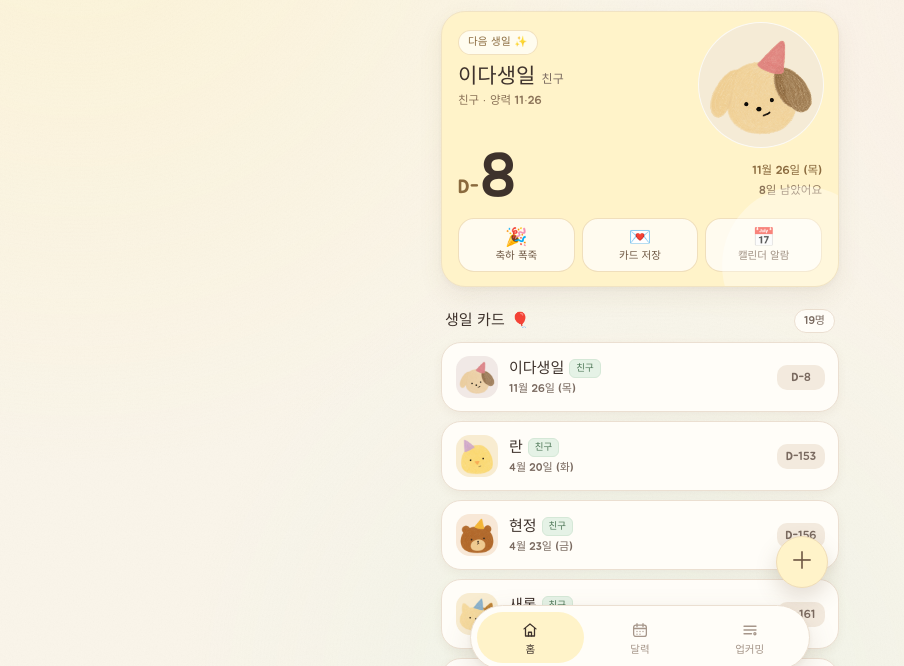
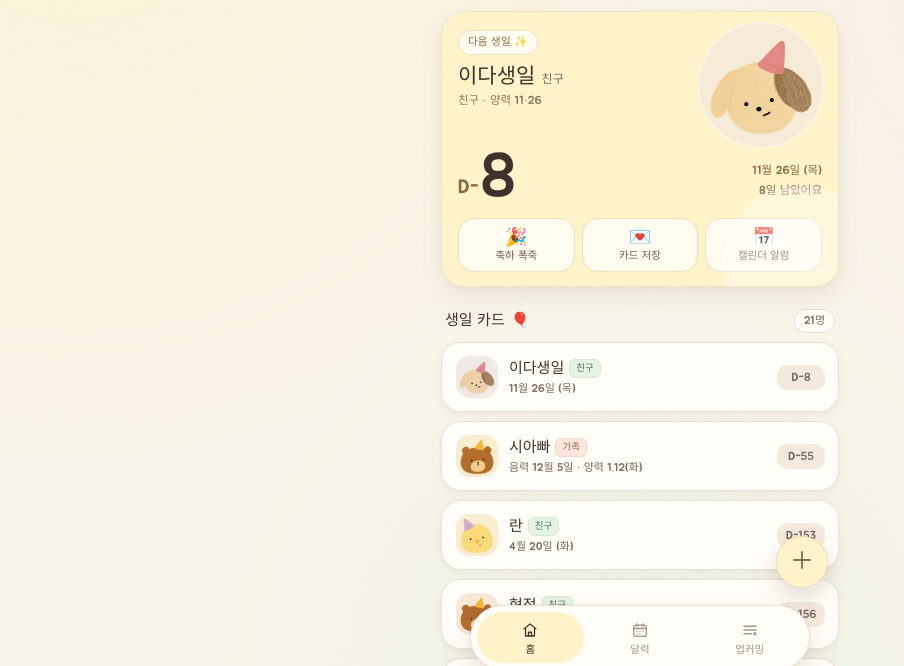
Before and after one commit to jdyo0512-blip/birthday-dday, a plain HTML site: page index.html in a window 1280 px wide. Shown: the part 118-784 px from the top of the page, without its empty margins (0-904 px from the left). Drawn offline with Linux system fonts and the light colour scheme; a web font is replaced by a local one.

Commit message:
시엄마·시아빠 생신 추가(음력 5/21·12/5): 기본 21명 + 1회 시드 마이그레이션 분리

```diff
--- a/index.html
+++ b/index.html
@@ -1705,6 +1705,10 @@
     { id: 'sua',  name: '수아', relation: '딸', category: '가족', emoji: '🐰', sticker: 'bunny', cardBg: 'cream', month: 9, day: 19, lunar: false, memo: '우리 수아 생일 🎂' },
     { id: 'dayeong', name: '다영', relation: '나', category: '가족', emoji: '🎂', sticker: 'cake', cardBg: 'cream', month: 5, day: 12, lunar: false, memo: '내 생일 선물 위시리스트 적기' },
 
+    /* 시댁 부모님 생신 2건 — 음력 · 매년 반복 */
+    { id: 'inlaw-mom', name: '시엄마', relation: '시어머니', category: '가족', emoji: '🧁', sticker: 'cupcake', cardBg: 'gingham',       month: 5,  day: 21, lunar: true, memo: '' },
+    { id: 'inlaw-dad', name: '시아빠', relation: '시아버지', category: '가족', emoji: '🧸', sticker: 'bear',    cardBg: 'butter-stripe', month: 12, day: 5,  lunar: true, memo: '' },
+
     /* 네이버 캘린더(jdyo0512)에서 옮긴 생일 17건 — 전부 양력 · 매년 반복 */
     { id: 'nv-ran',         name: '란',       relation: '친구', category: '친구', emoji: '🐣', sticker: 'chick',    cardBg: 'cream',         month: 4,  day: 20, lunar: false, memo: '' },
     { id: 'nv-hyeongjeong', name: '현정',     relation: '친구', category: '친구', emoji: '🧸', sticker: 'bear',     cardBg: 'green-star',    month: 4,  day: 23, lunar: false, memo: '' },
@@ -1725,11 +1729,16 @@
     { id: 'nv-idasaengil',  name: '이다생일', relation: '친구', category: '친구', emoji: '🐶', sticker: 'puppy',    cardBg: 'daisy',         month: 11, day: 26, lunar: false, memo: '' }
   ];
 
-  /* DEFAULT_PEOPLE 중에서 '한 번만 채워 넣을' 항목 (네이버 캘린더 17건) */
-  var SEED_KEY = 'dday.seed.naver17.v1';
-  var SEED_IDS = ['nv-ran', 'nv-hyeongjeong', 'nv-saerom', 'nv-eunbi', 'nv-hyeonjin', 'nv-amso',
-    'nv-suyeong', 'nv-seolhui', 'nv-dain', 'nv-bora', 'nv-geonnyeong', 'nv-minju', 'nv-yunhwa',
-    'nv-mingji', 'nv-jinseon', 'nv-yumi', 'nv-idasaengil'];
+  /* DEFAULT_PEOPLE 중에서 '한 번만 채워 넣을' 항목 묶음
+     — 묶음마다 플래그를 따로 두어, 나중에 추가한 항목도 기존 사용자에게 한 번은 보인다. */
+  var SEED_GROUPS = [
+    { key: 'dday.seed.naver17.v1',
+      ids: ['nv-ran', 'nv-hyeongjeong', 'nv-saerom', 'nv-eunbi', 'nv-hyeonjin', 'nv-amso',
+            'nv-suyeong', 'nv-seolhui', 'nv-dain', 'nv-bora', 'nv-geonnyeong', 'nv-minju',
+            'nv-yunhwa', 'nv-mingji', 'nv-jinseon', 'nv-yumi', 'nv-idasaengil'] },
+    { key: 'dday.seed.inlaws2.v1',
+      ids: ['inlaw-mom', 'inlaw-dad'] }
+  ];
 
   /* ---------------- 작은 도우미 ---------------- */
   function $(id) { return document.getElementById(id); }
@@ -1989,11 +1998,11 @@
   }
 
   /* 이미 저장된 생일이 있는 사용자에게도 새 기본 생일이 한 번은 보이도록,
-     저장된 목록에 없는 SEED_IDS 항목만 1회 합친다.
-     (사용자가 나중에 지운 항목이 되살아나지 않도록 플래그를 남긴다.) */
-  function seedNewDefaults() {
+     저장된 목록에 없는 시드 항목만 1회 합친다.
+     (사용자가 나중에 지운 항목이 되살아나지 않도록 묶음마다 플래그를 남긴다.) */
+  function seedGroup(group) {
     var already = false;
-    try { already = localStorage.getItem(SEED_KEY) === '1'; } catch (e) { already = false; }
+    try { already = localStorage.getItem(group.key) === '1'; } catch (e) { already = false; }
     if (already) return 0;
 
     var byId = {}, byKey = {}, i;
@@ -2006,7 +2015,7 @@
     var added = 0;
     for (i = 0; i < defs.length; i++) {
       var p = defs[i];
-      if (SEED_IDS.indexOf(p.id) === -1) continue;
+      if (group.ids.indexOf(p.id) === -1) continue;
       var key = p.name + '|' + p.month + '|' + p.day + '|' + (p.lunar ? 'L' : 'S');
       if (byId[p.id] || byKey[key]) continue;
       byId[p.id] = true;
@@ -2015,8 +2024,14 @@
       added++;
     }
 
-    try { localStorage.setItem(SEED_KEY, '1'); } catch (e) {}
+    try { localStorage.setItem(group.key, '1'); } catch (e) {}
     if (added) saveAll();
+    return added;
+  }
+
+  function seedNewDefaults() {
+    var added = 0;
+    for (var i = 0; i < SEED_GROUPS.length; i++) added += seedGroup(SEED_GROUPS[i]);
     return added;
   }
 
```
Also changed, not shown: 1 other file.
